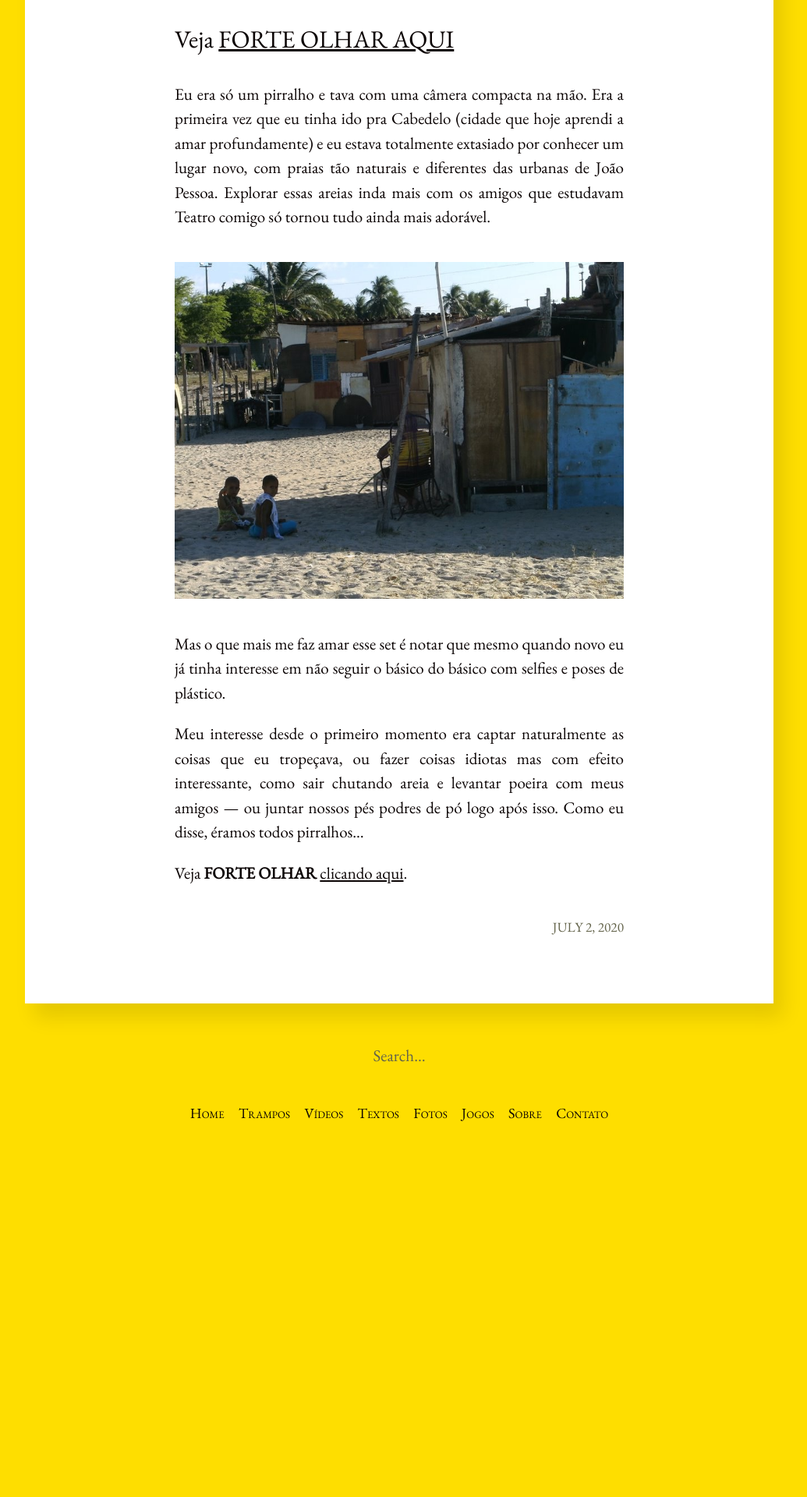
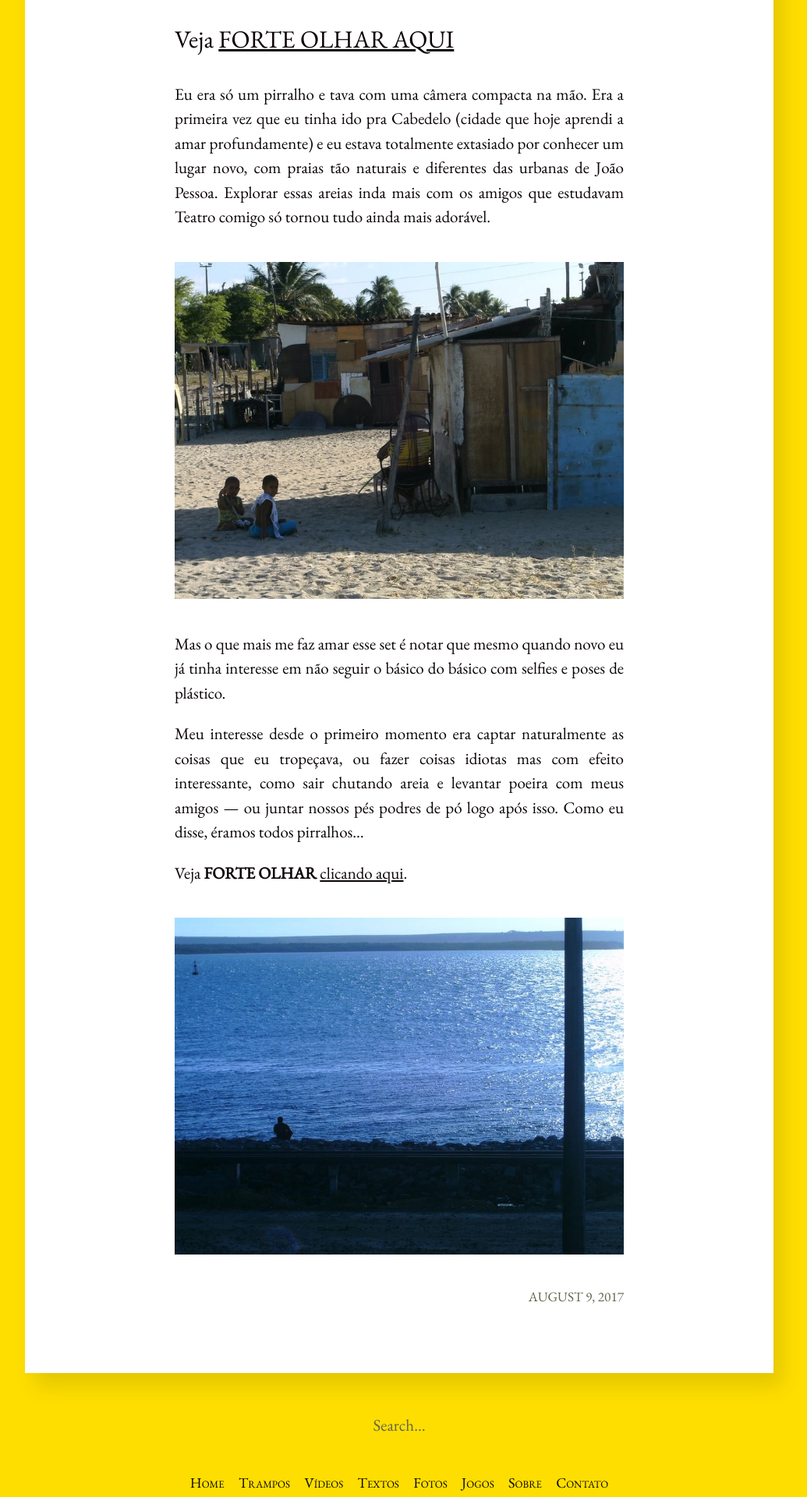
Before and after one commit to tropicaos/laueu, a Jekyll site: the page built from _posts/2020-07-02-forte-olhar.md, in a window 1280 px wide. Shown: the part 1152-3072 px from the top of the page at 78% size, without its empty margins (128-1163 px from the left). Built offline with Jekyll 4.4.1, drawn with Linux system fonts in a browser that asks for light colours; before the commit the page ends 2598 px from its top, so only the background shows below that.

Commit message:
Update Blog “2020-07-02-forte-olhar”

```diff
--- a/_posts/2020-07-02-forte-olhar.md
+++ b/_posts/2020-07-02-forte-olhar.md
@@ -4,7 +4,7 @@ title: FORTE OLHAR
 categories:
   - fotos
 tags: arquitetônico, turístico, histórico
-date: 2020-07-02T12:26:17.492Z
+date: 2017-08-09T12:26:17.492Z
 ---
 ***A primeira brincada fotográfica a gente nunca esquece…***
 
@@ -20,8 +20,9 @@ Eu era só um pirralho e tava com uma câmera compacta na mão. Era a primeira v
 
 Mas o que mais me faz amar esse set é notar que mesmo quando novo eu já tinha interesse em não seguir o básico do básico com selfies e poses de plástico.
 
-
 Meu interesse desde o primeiro momento era captar naturalmente as coisas que eu tropeçava, ou fazer coisas idiotas mas com efeito interessante, como sair chutando areia e levantar poeira com meus amigos — ou juntar nossos pés podres de pó logo após isso.
 Como eu disse, éramos todos pirralhos…
 
 Veja **FORTE OLHAR** [clicando aqui](https://www.flickr.com/photos/macalango/albums/72157668475034852/with/27232226255/).
+
+![](/images/uploads/1_5ya1lnkuvutba-azl0tp-w.jpeg)
```
Also changed, not shown: images/uploads/1_5ya1lnkuvutba-azl0tp-w.jpeg (added).
